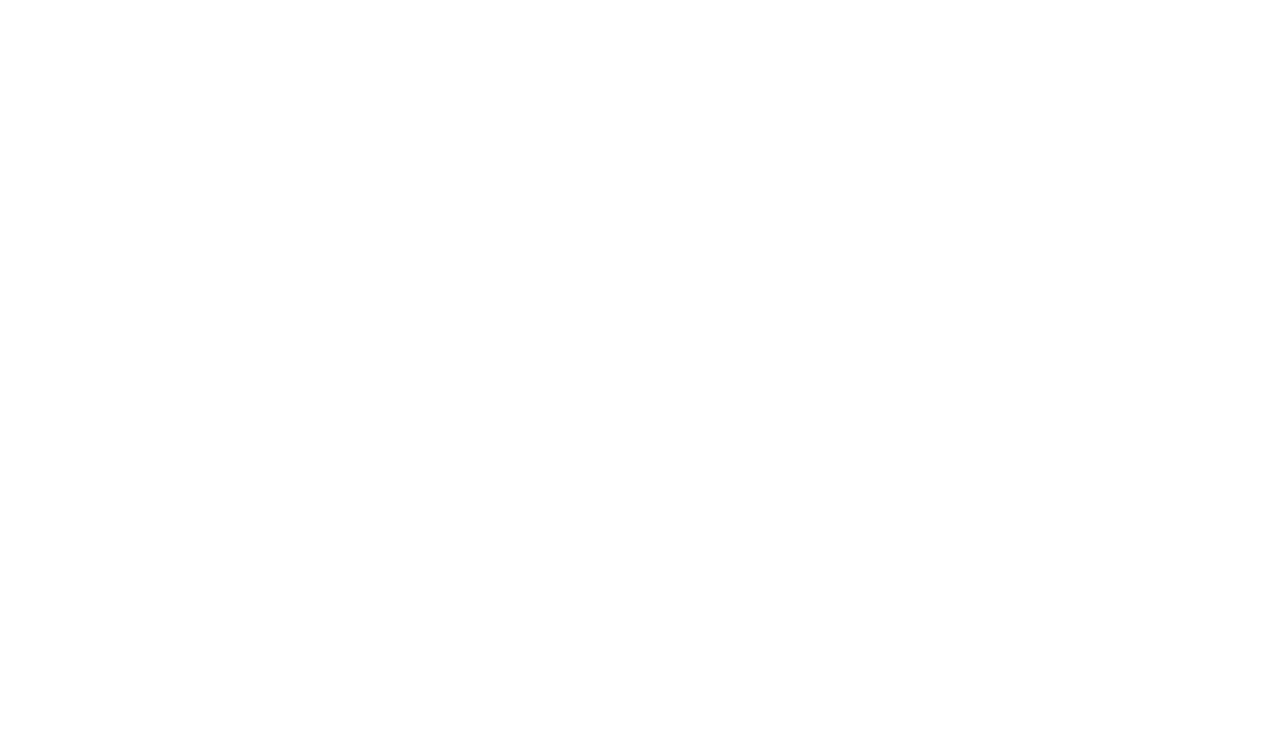
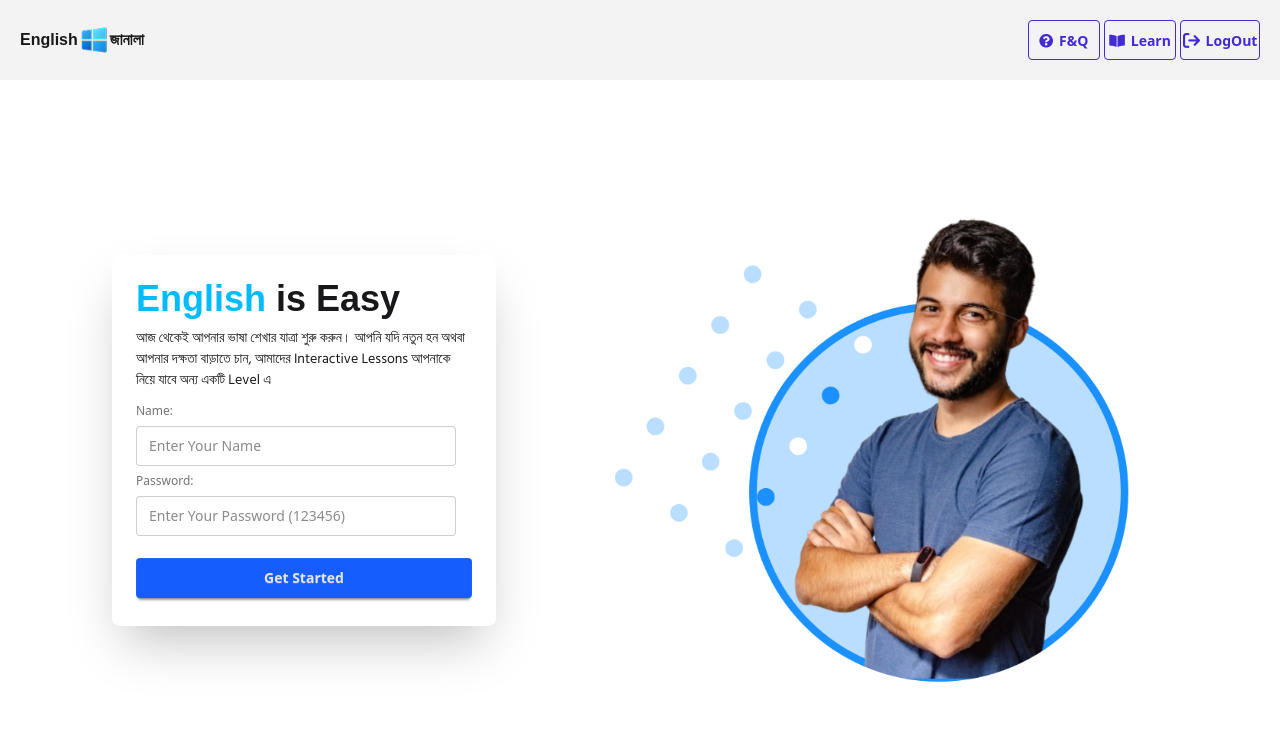
Before and after one commit to sohrab015/assignment-6, a plain HTML site: page index.html in a window 1280 px wide. Drawn offline with nearby package versions, Linux system fonts and the light colour scheme; a web font is replaced by a local one.

Commit message:
hero ui created

```diff
--- a/index.html
+++ b/index.html
@@ -1,11 +1,96 @@
 <!DOCTYPE html>
 <html lang="en">
+
 <head>
     <meta charset="UTF-8">
     <meta name="viewport" content="width=device-width, initial-scale=1.0">
-    <title>Document</title>
+    <title>English Janala</title>
+
+    <!-- daisi ui and tailwind css links -->
+    <link href="https://cdn.jsdelivr.net/npm/daisyui@5" rel="stylesheet" type="text/css" />
+    <script src="https://cdn.jsdelivr.net/npm/@tailwindcss/browser@4"></script>
+
+    <!-- google fonts -->
+    <link rel="preconnect" href="https://fonts.googleapis.com">
+    <link rel="preconnect" href="https://fonts.gstatic.com" crossorigin>
+    <link
+        href="https://fonts.googleapis.com/css2?family=Google+Sans:ital,opsz,wght@0,17..18,400..700;1,17..18,400..700&family=Hind+Siliguri:wght@300;400;500;600;700&display=swap"
+        rel="stylesheet">
+
+    <!-- style css folder -->
+    <link rel="stylesheet" href="style.css">
 </head>
+
 <body>
 
+    <header class="relative">
+
+        <!-- nav bar -->
+        <nav class="flex justify-between p-5 bg-[#C6BDBD30] m-0 pb-0md:px-10 absolute min-w-full">
+
+            <!-- left logo -->
+            <div class="flex items-center text-md">
+                <p class="google-sans-eng">English</p>
+                <img class="w-8" src="assets/logo.png" alt="">
+                <p class="hind-siliguri-semibold">জানালা</p>
+            </div>
+
+            <!-- right buttons -->
+            <div>
+                <button class="btn btn-outline btn-primary w-[4.5rem]">
+                    <img src="assets/fa-circle-question.png" alt="">
+                    F&Q</button>
+                <button class="btn btn-outline btn-primary w-[4.5rem]">
+                    <img src="assets/fa-book-open.png" alt="">
+                    Learn</button>
+                <button class="btn btn-outline btn-primary w-[5rem]">
+                    <img src="assets/fa-arrow-right-from-bracket.png" alt="">
+                    LogOut</button>
+            </div>
+
+        </nav>
+
+
+
+        <!-- lohin section -->
+        <section class="md:py-10 py-5 m-0">
+
+            <div class="hero min-h-screen">
+                <div class="hero-content flex-col lg:flex-row-reverse lg:justify-between lg:gap-x-28">
+                    <div>
+                        <img class="w-[30rem] lg:w-[35rem] mt-5 lg:mt-0" src="assets/hero-student.png" alt="">
+                    </div>
+                    <div class="card bg-base-100 w-full max-w-sm shrink-0 shadow-2xl">
+                        <div class="card-body">
+
+                            <h1 class="google-sans-eng text-4xl text-center lg:text-left"><span class="text-sky-400">English</span> is  Easy</h1>
+
+                            <p class="hind-siliguri-regular text-center lg:text-left">আজ থেকেই আপনার ভাষা শেখার যাত্রা শুরু করুন। আপনি যদি নতুন হন অথবা আপনার দক্ষতা বাড়াতে চান, আমাদের Interactive Lessons আপনাকে নিয়ে যাবে অন্য একটি Level এ</p>
+
+                            <fieldset class="fieldset">
+                                <label class="label">Name:</label>
+                                <input type="text" class="input" placeholder="Enter Your Name" />
+                                <label class="label">Password:</label>
+                                <input type="password" class="input" placeholder="Enter Your Password (123456)" />
+                                <button class="btn btn-neutral mt-4 bg-blue-600 border-none">Get Started</button>
+                            </fieldset>
+                        </div>
+                    </div>
+                </div>
+            </div>
+
+        </section>
+
+    </header>
+
+    <main>
+
+    </main>
+
+    <footer>
+
+    </footer>
+
 </body>
+
 </html>
--- /dev/null
+++ b/style.css
@@ -0,0 +1,43 @@
+/* english font */
+
+.google-sans-eng {
+  font-family: "Google Sans", sans-serif;
+  font-optical-sizing: auto;
+  font-weight: 800;
+  font-style: normal;
+  font-variation-settings:
+    "GRAD" 0;
+}
+
+
+/* bangla font */
+
+.hind-siliguri-light {
+  font-family: "Hind Siliguri", sans-serif;
+  font-weight: 300;
+  font-style: normal;
+}
+
+.hind-siliguri-regular {
+  font-family: "Hind Siliguri", sans-serif;
+  font-weight: 400;
+  font-style: normal;
+}
+
+.hind-siliguri-medium {
+  font-family: "Hind Siliguri", sans-serif;
+  font-weight: 500;
+  font-style: normal;
+}
+
+.hind-siliguri-semibold {
+  font-family: "Hind Siliguri", sans-serif;
+  font-weight: 600;
+  font-style: normal;
+}
+
+.hind-siliguri-bold {
+  font-family: "Hind Siliguri", sans-serif;
+  font-weight: 700;
+  font-style: normal;
+}
```
Also changed, not shown: tailwind.config.js (added).
